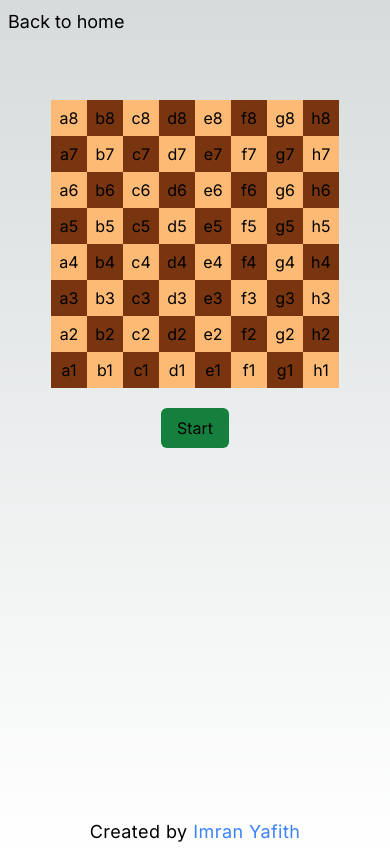
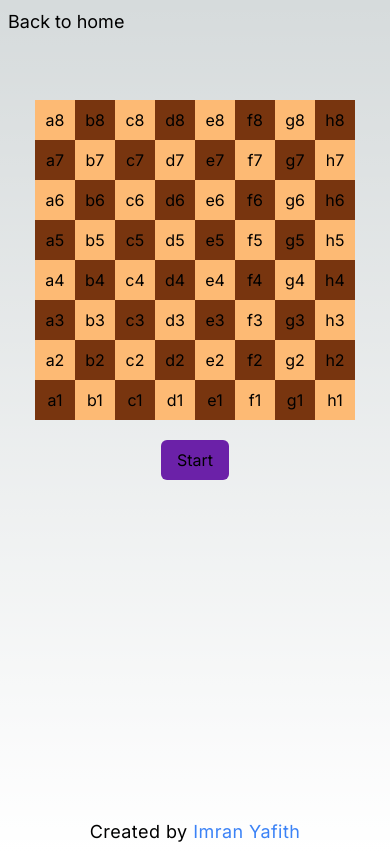
Before and after one commit to pixelfox01/minigames, a Next.js app: page /chessvision in a window 390 px wide. Built offline with nearby package versions, Linux system fonts and the light colour scheme.

Commit message:
Changed size of chessboard on mobile screens

```diff
--- a/app/(games)/chessvision/board/board.tsx
+++ b/app/(games)/chessvision/board/board.tsx
@@ -5,7 +5,7 @@ export default function Board() {
     <div className="flex justify-center">
       <div
         id="white-board"
-        className="grid grid-cols-8 auto-rows-fr auto-cols-fr w-72 h-72 lg:w-[35rem] lg:h-[35rem]"
+        className="grid grid-cols-8 auto-rows-fr auto-cols-fr w-80 h-80 lg:w-[35rem] lg:h-[35rem]"
       >
         <Square coordinate="a8" color="white" />
         <Square coordinate="b8" color="black" />
--- a/app/(games)/chessvision/page.tsx
+++ b/app/(games)/chessvision/page.tsx
@@ -104,7 +104,7 @@ export default function ChessVission() {
         <Board />
         <button
           onClick={startGame}
-          className="bg-green-700 rounded-md py-2 px-4 mt-5"
+          className="bg-purple-800 rounded-md py-2 px-4 mt-5"
         >
           Start
         </button>
```
